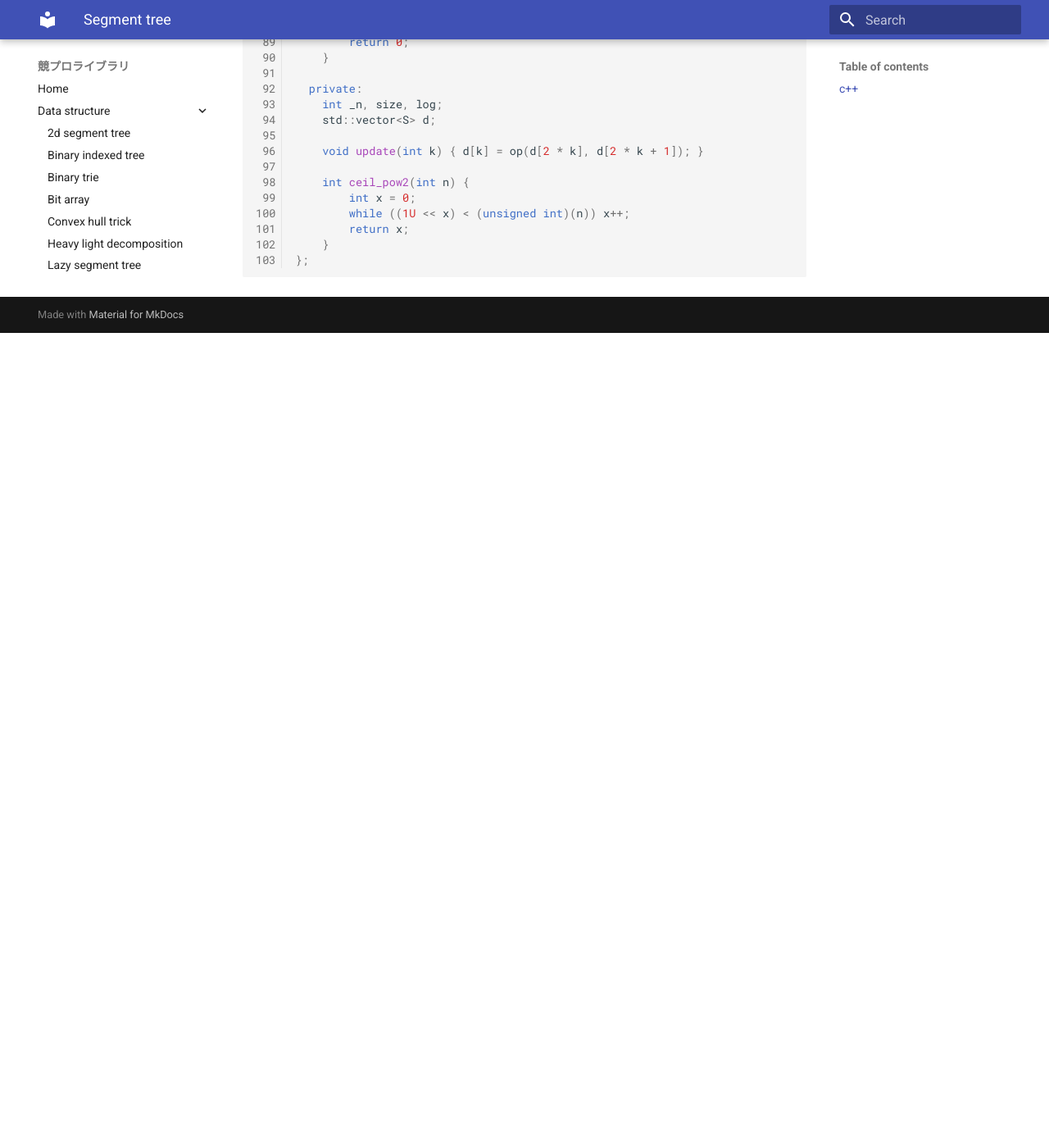
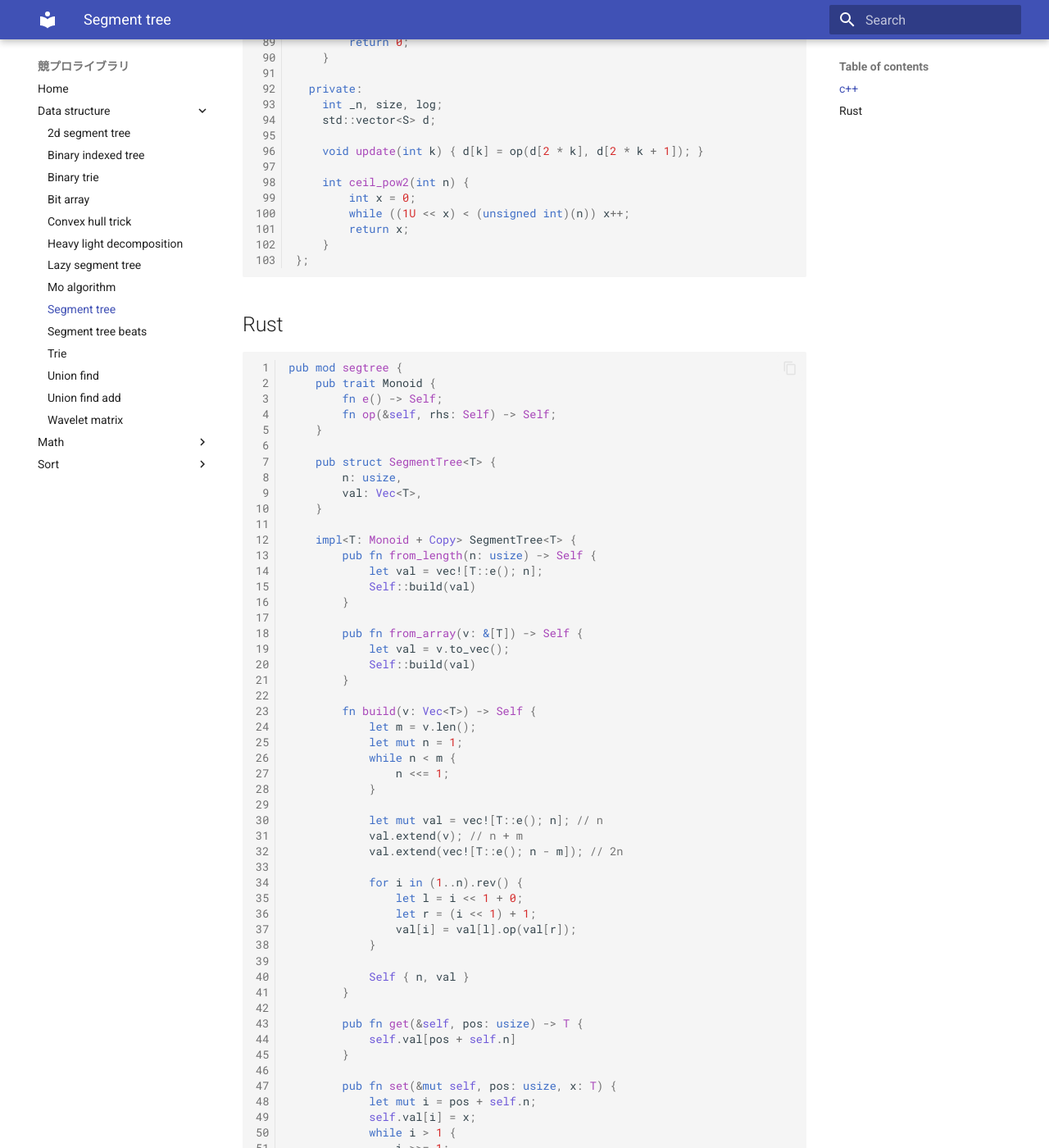
Before and after one commit to Plan88/kyopro-library, an MkDocs documentation site: the page built from docs/data_structure/segment_tree.md, in a window 1280 px wide and 1400 px high, scrolled down 1874 px. Shown: the whole window at 82% size. Built offline with MkDocs 1.6.1 and Material for MkDocs 9.7.7, drawn with Linux system fonts in a browser that asks for light colours; before the commit the page ends 2280 px from its top, so only the background shows below that; some of the changed text lies outside the part shown.

Commit message:
add segment tree

````diff
--- a/docs/data_structure/segment_tree.md
+++ b/docs/data_structure/segment_tree.md
@@ -104,3 +104,85 @@
     }
 };
 ```
+
+## Rust
+```Rust
+pub mod segtree {
+    pub trait Monoid {
+        fn e() -> Self;
+        fn op(&self, rhs: Self) -> Self;
+    }
+
+    pub struct SegmentTree<T> {
+        n: usize,
+        val: Vec<T>,
+    }
+
+    impl<T: Monoid + Copy> SegmentTree<T> {
+        pub fn from_length(n: usize) -> Self {
+            let val = vec![T::e(); n];
+            Self::build(val)
+        }
+
+        pub fn from_array(v: &[T]) -> Self {
+            let val = v.to_vec();
+            Self::build(val)
+        }
+
+        fn build(v: Vec<T>) -> Self {
+            let m = v.len();
+            let mut n = 1;
+            while n < m {
+                n <<= 1;
+            }
+
+            let mut val = vec![T::e(); n]; // n
+            val.extend(v); // n + m
+            val.extend(vec![T::e(); n - m]); // 2n
+
+            for i in (1..n).rev() {
+                let l = i << 1 + 0;
+                let r = (i << 1) + 1;
+                val[i] = val[l].op(val[r]);
+            }
+
+            Self { n, val }
+        }
+
+        pub fn get(&self, pos: usize) -> T {
+            self.val[pos + self.n]
+        }
+
+        pub fn set(&mut self, pos: usize, x: T) {
+            let mut i = pos + self.n;
+            self.val[i] = x;
+            while i > 1 {
+                i >>= 1;
+                let l = i << 1 + 0;
+                let r = (i << 1) + 1;
+                self.val[i] = self.val[l].op(self.val[r]);
+            }
+        }
+
+        pub fn prod(&self, mut l: usize, mut r: usize) -> T {
+            l += self.n;
+            r += self.n;
+            let mut v = T::e();
+            while l < r {
+                if (l & 1) == 1 {
+                    v = v.op(self.val[l]);
+                    l += 1;
+                }
+                if (r & 1) == 1 {
+                    r -= 1;
+                    v = v.op(self.val[r]);
+                }
+                l >>= 1;
+                r >>= 1;
+            }
+
+            v
+        }
+    }
+}
+```
````
